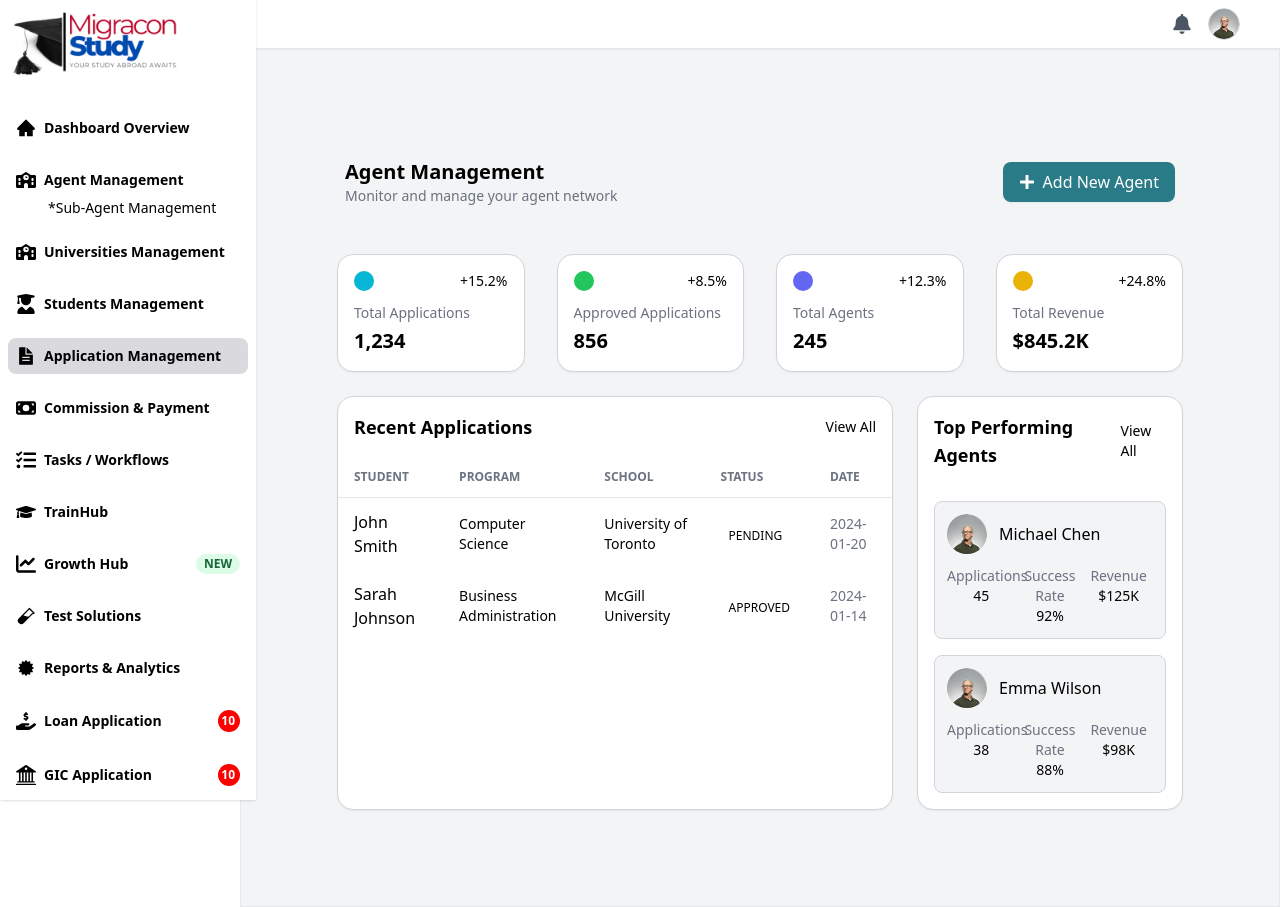
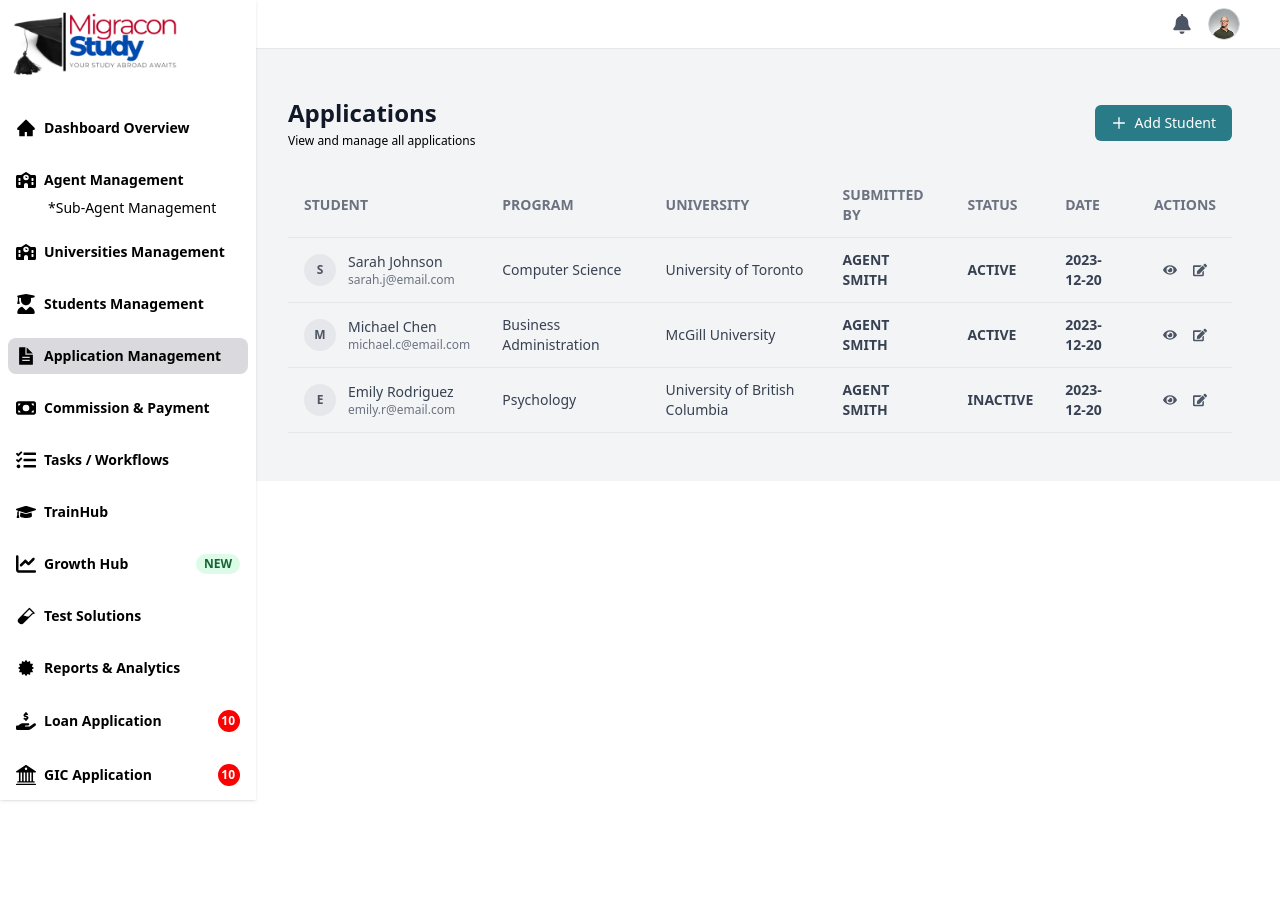
Before and after one commit to sajjad-TL/SuperAdmin-Dashboard, a React (Vite) app: page /application in a window 1280 px wide. After the commit the page ends 800 px from the top, so only its background shows below. Built offline with nearby package versions, Linux system fonts and the light colour scheme; sample sign-in values are in the browser's storage.

Commit message:
create an application part and student section

```diff
--- a/package.json
+++ b/package.json
@@ -10,11 +10,7 @@
     "preview": "vite preview"
   },
   "dependencies": {
-<<<<<<< HEAD
     "axios": "^1.9.0",
-=======
-    "bootstrap": "^5.3.6",
->>>>>>> 1f318ac027c0de7ac1d9ba8bf606842d616f72a5
     "lucide-react": "^0.503.0",
     "react": "^19.0.0",
     "react-dom": "^19.0.0",
--- a/src/App.jsx
+++ b/src/App.jsx
@@ -8,10 +8,11 @@ import AdminPanel from './pages/AdminPanel';
 import Agent from './pages/Agent';
 import AgentProfile from './pages/AgentProfile';
 import StudentTable from './pages/Student';
-import StudentProfile from './pages/Studentprofile';
 
 import ProtectedRoute from './components/ProtectedRoute';
 import PublicRoute from './components/PublicRoute';
+import StudentProfile from './pages/StudentProfile';
+import Application from './pages/Application';
 
 function App() {
   return (
@@ -43,7 +44,7 @@ function App() {
           <Route path="agent" element={<Agent />} />
           <Route path="students" element={<Agent />} />
           <Route path="universities" element={<Agent />} />
-          <Route path="application" element={<Agent />} />
+          <Route path="application" element={<Application />} />
           <Route path="commission" element={<Agent />} />
           <Route path="tasks" element={<Agent />} />
           <Route path="trainhub" element={<Agent />} />
--- a/src/pages/Agent.jsx
+++ b/src/pages/Agent.jsx
@@ -13,7 +13,7 @@ export default function Agent() {
 
             <div className="flex flex-col md:flex-row min-h-screen bg-gray-100">
                 {/* Main Content */}
-                <div className="flex-1 p-0 lg:p-16 border broder-gray-900">
+                <div className="flex-1 p-0 lg:p-5 border broder-gray-900">
                     <div>
                         {/* Header */}
                         <header className="bg-gray-100 p-4 flex flex-col lg:flex-row justify-between items-center mt-7">
--- /dev/null
+++ b/src/pages/Application.jsx
@@ -0,0 +1,84 @@
+import { FaEdit, FaEye } from 'react-icons/fa';
+import Admin from '../layout/Adminnavbar';
+import { Link } from 'react-router-dom';
+
+const students = [
+  {
+    name: 'Sarah Johnson', email: 'sarah.j@email.com', program: 'Computer Science', university: 'University of Toronto', status: 'ACTIVE', Date: '2023-12-20', submittedBy: 'Agent smith'
+  },
+  {
+    name: 'Michael Chen', email: 'michael.c@email.com', program: 'Business Administration', university: 'McGill University', status: 'ACTIVE', Date: '2023-12-20', submittedBy: 'Agent smith'
+  },
+  {
+    name: 'Emily Rodriguez', email: 'emily.r@email.com', program: 'Psychology', university: 'University of British Columbia', status: 'INACTIVE', Date: '2023-12-20', submittedBy: 'Agent smith'
+  }
+];
+
+export default function StudentTable() {
+  return (
+    <div className="student">
+      <Admin />
+
+      <div className="p-6 md:p-10 lg:p-12 bg-gray-100">
+        <div className="flex flex-col md:flex-row justify-between items-start md:items-center mb-6">
+          <div>
+            <h1 className="text-2xl font-semibold text-gray-900">Applications</h1>
+            <p className="text-xs mt-1">View and manage all applications</p>
+          </div>
+          <button className="mt-4 md:mt-0 px-4 py-2  bg-[#2A7B88] text-white rounded-md hover: bg-[#2A7B88] transition text-sm font-medium flex items-center gap-2">
+            <svg xmlns="http://www.w3.org/2000/svg" className="h-4 w-4" fill="none" viewBox="0 0 24 24" stroke="currentColor" strokeWidth={2}>
+              <path strokeLinecap="round" strokeLinejoin="round" d="M12 4v16m8-8H4" />
+            </svg>
+            Add Student
+          </button>
+        </div>
+        <div className="overflow-x-auto">
+          <table className="min-w-full table-auto text-sm">
+            <thead className="text-gray-500 text-left">
+              <tr className="border-b">
+                <th className="px-4 py-3 font-bold">STUDENT</th>
+                <th className="px-4 py-3 font-bold">PROGRAM</th>
+                <th className="px-4 py-3 font-bold">UNIVERSITY</th>
+                <th className="px-4 py-3 font-bold">SUBMITTED BY</th>
+                <th className="px-4 py-3 font-bold">STATUS</th>
+                <th className="px-4 py-3 font-bold">DATE</th>
+                <th className="px-4 py-3 font-bold text-center">ACTIONS</th>
+              </tr>
+            </thead>
+            <tbody className="text-gray-700">
+              {students.map((student, index) => (
+                <tr key={index} className="border-b hover:bg-gray-50">
+                  <td className="px-4 py-3">
+                    <div className="flex items-center gap-3">
+                      <Link to="/studentprofile">
+                        <div className="h-8 w-8 rounded-full bg-gray-200 flex items-center justify-center text-xs font-bold text-gray-600 cursor-pointer hover:bg-gray-300 transition">
+                          {student.name.charAt(0)}
+                        </div>
+                      </Link>
+                      <div>
+                        <div className="font-medium">{student.name}</div>
+                        <div className="text-gray-500 text-xs">{student.email}</div>
+                      </div>
+                    </div>
+                  </td>
+                  <td className="px-4 py-3">{student.program}</td>
+                  <td className="px-4 py-3">{student.university}</td>
+                  <td className="px-4 py-3 font-semibold uppercase text-sm">{student.submittedBy}</td>
+
+                  <td className="px-4 py-3 font-semibold uppercase text-sm">{student.status}</td>
+                  <td className="px-4 py-3 font-semibold uppercase text-sm">{student.Date}</td>
+                  <td className="px-4 py-3">
+                    <div className="flex justify-center items-center gap-4">
+                      <button className="text-gray-600 hover:text-blue-600"><FaEye /></button>
+                      <button className="text-gray-600 hover:text-blue-600"><FaEdit /></button>
+                    </div>
+                  </td>
+                </tr>
+              ))}
+            </tbody>
+          </table>
+        </div>
+      </div>
+    </div>
+  );
+}
--- a/src/pages/Student.jsx
+++ b/src/pages/Student.jsx
@@ -46,7 +46,7 @@ export default function StudentTable() {
                         <h1 className="text-2xl font-semibold text-gray-900">Students</h1>
                         <p className="text-xs mt-1">View and manage all  students</p>
                     </div>
-                    <button className="mt-4 md:mt-0 px-4 py-2 bg-teal-700 text-white rounded-md hover:bg-teal-800 transition text-sm font-medium flex items-center gap-2">
+                    <button className="mt-4 md:mt-0 px-4 py-2  bg-[#2A7B88] text-white rounded-md hover: bg-[#2A7B88] transition text-sm font-medium flex items-center gap-2">
                         <svg xmlns="http://www.w3.org/2000/svg" className="h-4 w-4" fill="none" viewBox="0 0 24 24" stroke="currentColor" strokeWidth={2}>
                             <path strokeLinecap="round" strokeLinejoin="round" d="M12 4v16m8-8H4" />
                         </svg>
@@ -71,10 +71,10 @@ export default function StudentTable() {
                                     <td className="px-4 py-3">
                                         <div className="flex items-center gap-3">
                                             <Link to="/studentprofile">
-  <div className="h-8 w-8 rounded-full bg-gray-200 flex items-center justify-center text-xs font-bold text-gray-600 cursor-pointer hover:bg-gray-300 transition">
-    {student.name.charAt(0)}
-  </div>
-</Link>
+                                                <div className="h-8 w-8 rounded-full bg-gray-200 flex items-center justify-center text-xs font-bold text-gray-600 cursor-pointer hover:bg-gray-300 transition">
+                                                    {student.name.charAt(0)}
+                                                </div>
+                                            </Link>
                                             <div>
                                                 <div className="font-medium">{student.name}</div>
                                                 <div className="text-gray-500 text-xs">{student.email}</div>
--- a/src/pages/StudentProfile.jsx
+++ b/src/pages/StudentProfile.jsx
@@ -21,7 +21,7 @@ export default function StudentProfile() {
             <button className="p-2 rounded-full hover:bg-gray-200">
               <Bell size={20} />
             </button>
-            <button className="bg-teal-600 text-white px-4 py-2 rounded flex items-center space-x-2">
+            <button className="bg-[#2A7B88] text-white px-4 py-2 rounded flex items-center space-x-2">
               <span>Edit Profile</span>
             </button>
           </div>
@@ -66,7 +66,7 @@ export default function StudentProfile() {
           <div className="bg-white p-6 rounded-lg shadow-sm">
             <div className="flex justify-between items-center mb-4">
               <h2 className="text-lg font-semibold">Documents</h2>
-              <button className="bg-teal-600 text-white px-3 py-1 rounded text-sm flex items-center space-x-1">
+              <button className="bg-[#2A7B88] text-white px-3 py-1 rounded text-sm flex items-center space-x-1">
                 <Upload size={16} />
                 <span>Upload New</span>
               </button>
```
Also changed, not shown: src/pages/AgentProfile.jsx (+10 -5 lines), 1 other file (tests, documents, lock files or other folders).
